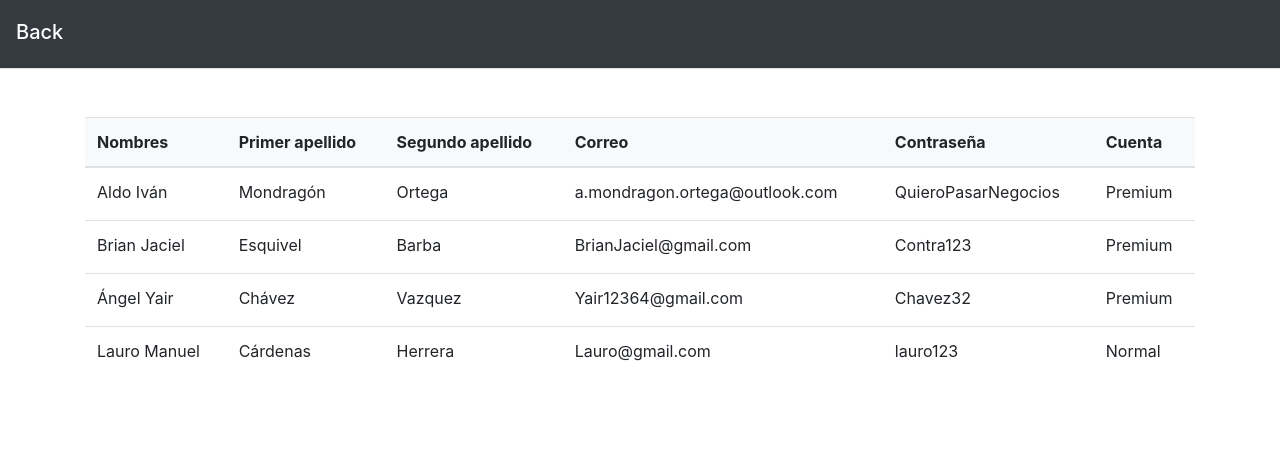
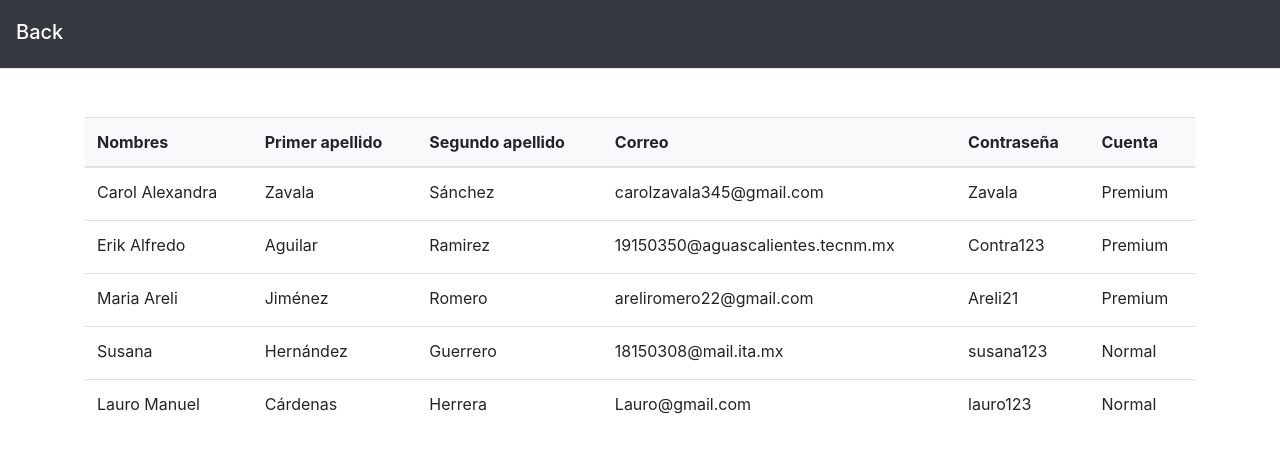
Before and after one commit to manu12l/chahcaharasfinal, a plain HTML site: page usuarios-perfil.html in a window 1280 px wide. Drawn offline with Linux system fonts and the light colour scheme.

Commit message:
usuarios

```diff
--- a/usuarios-perfil.html
+++ b/usuarios-perfil.html
@@ -38,21 +38,21 @@
                         <td>
                             <div class="d-flex align-items-center">
                                 <div class="ms-3">
-                                    <p class="fw-bold mb-1">Aldo Iván</p>
+                                    <p class="fw-bold mb-1">Carol Alexandra</p>
                                 </div>
                             </div>
                         </td>
                         <td>
-                            <p class="fw-normal mb-1">Mondragón</p>
+                            <p class="fw-normal mb-1">Zavala</p>
                         </td>
                         <td>
-                            <p class="fw-normal mb-1">Ortega</p>
+                            <p class="fw-normal mb-1">Sánchez</p>
                         </td>
                         <td>
-                            <p class="fw-normal mb-1">a.mondragon.ortega@outlook.com</p>
+                            <p class="fw-normal mb-1">carolzavala345@gmail.com</p>
                         </td>
                         <td>
-                            <p class="fw-normal mb-1">QuieroPasarNegocios</p>
+                            <p class="fw-normal mb-1">Zavala</p>
                         </td>
                         <td>Premium</td>
                     </tr>
@@ -60,18 +60,18 @@
                         <td>
                             <div class="d-flex align-items-center">
                                 <div class="ms-3">
-                                    <p class="fw-bold mb-1">Brian Jaciel</p>
+                                    <p class="fw-bold mb-1">Erik Alfredo </p>
                                 </div>
                             </div>
                         </td>
                         <td>
-                            <p class="fw-normal mb-1">Esquivel</p>
+                            <p class="fw-normal mb-1">Aguilar</p>
                         </td>
                         <td>
-                            <p class="fw-normal mb-1">Barba</p>
+                            <p class="fw-normal mb-1">Ramirez</p>
                         </td>
                         <td>
-                            <p class="fw-normal mb-1">BrianJaciel@gmail.com</p>
+                            <p class="fw-normal mb-1">19150350@aguascalientes.tecnm.mx</p>
                         </td>
                         <td>
                             <p class="fw-normal mb-1">Contra123</p>
@@ -82,23 +82,45 @@
                         <td>
                             <div class="d-flex align-items-center">
                                 <div class="ms-3">
-                                    <p class="fw-bold mb-1">Ángel Yair</p>
+                                    <p class="fw-bold mb-1">Maria Areli</p>
                                 </div>
                             </div>
                         </td>
                         <td>
-                            <p class="fw-normal mb-1">Chávez</p>
+                            <p class="fw-normal mb-1">Jiménez</p>
                         </td>
                         <td>
-                            <p class="fw-normal mb-1">Vazquez</p>
+                            <p class="fw-normal mb-1">Romero</p>
                         </td>
                         <td>
-                            <p class="fw-normal mb-1">Yair12364@gmail.com</p>
+                            <p class="fw-normal mb-1">areliromero22@gmail.com</p>
                         </td>
                         <td>
-                            <p class="fw-normal mb-1">Chavez32</p>
+                            <p class="fw-normal mb-1">Areli21</p>
                         </td>
                         <td>Premium</td>
+                    </tr>
+                    <tr>
+                        <td>
+                            <div class="d-flex align-items-center">
+                                <div class="ms-3">
+                                    <p class="fw-bold mb-1">Susana</p>
+                                </div>
+                            </div>
+                        </td>
+                        <td>
+                            <p class="fw-normal mb-1">Hernández</p>
+                        </td>
+                        <td>
+                            <p class="fw-normal mb-1">Guerrero</p>
+                        </td>
+                        <td>
+                            <p class="fw-normal mb-1">18150308@mail.ita.mx</p>
+                        </td>
+                        <td>
+                            <p class="fw-normal mb-1">susana123</p>
+                        </td>
+                        <td >Normal</td>
                     </tr>
                     <tr>
                         <td>
```
Also changed, not shown: index.html (+9 -9 lines).
